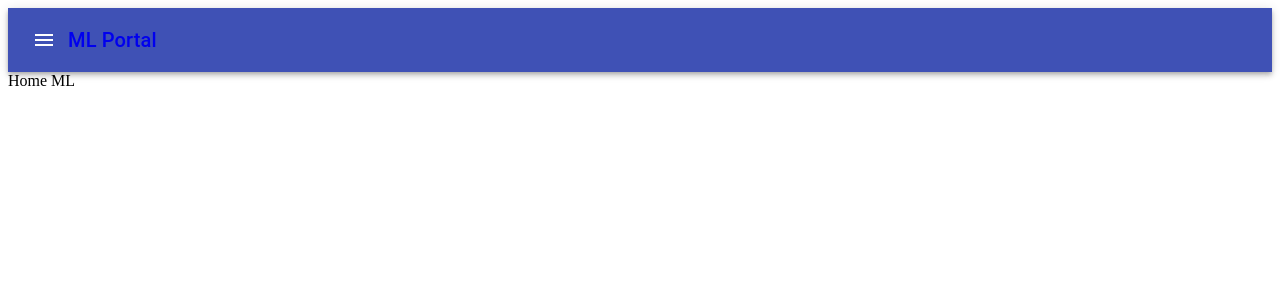
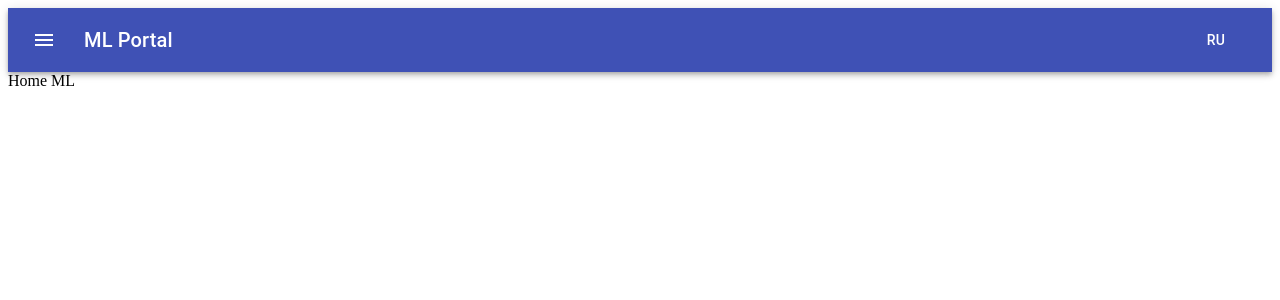
Before and after one commit to olegkleiman/MLPortal, a React app: page /#/ in a window 1280 px wide. Shown: the top 300 px of the page. Built offline with nearby package versions, Linux system fonts and the light colour scheme; the HTML template or start-up script is replaced by a standard one.

Commit message:
Layout and translations

```diff
--- a/package.json
+++ b/package.json
@@ -25,6 +25,7 @@
     "react-dom": "^16.12.0",
     "react-i18next": "11.2.7",
     "react-router-dom": "^5.1.2",
+    "react-tex": "^1.4.0",
     "react-vis": "^1.11.7",
     "webpack": "4.41.4"
   },
--- a/src/App.jsx
+++ b/src/App.jsx
@@ -5,20 +5,14 @@ import React, { useState } from 'react';
 import { Route, Switch, withRouter } from 'react-router-dom';
 import { Link } from 'react-router-dom';
 
-import { makeStyles, useTheme } from '@material-ui/core/styles';
+import { makeStyles, fade, useTheme } from '@material-ui/core/styles';
 import AppBar from '@material-ui/core/AppBar';
 import Toolbar from '@material-ui/core/Toolbar';
 import IconButton from '@material-ui/core/IconButton';
 import MenuIcon from '@material-ui/icons/Menu';
 import Typography from '@material-ui/core/Typography';
 import Divider from '@material-ui/core/Divider';
-import Drawer from '@material-ui/core/Drawer';
-import ChevronLeftIcon from '@material-ui/icons/ChevronLeft';
-import ChevronRightIcon from '@material-ui/icons/ChevronRight';
-import List from '@material-ui/core/List';
-import ListItem from '@material-ui/core/ListItem';
-import ListItemIcon from '@material-ui/core/ListItemIcon';
-import ListItemText from '@material-ui/core/ListItemText';
+import Button from '@material-ui/core/Button';
 
 import i18n from 'i18next';
 import { useTranslation, initReactI18next } from "react-i18next";
@@ -41,10 +35,30 @@ i18n
     }
   })
 
+const useStyles = makeStyles( theme => ({
+    grow: {
+        flexGrow: 1,
+    },
+    menuButton: {
+        marginRight: theme.spacing(2),
+    },
+    title: {
+        display: 'none',
+        [theme.breakpoints.up('sm')]: {
+        display: 'block',
+    },
+  },
+})
+)
+
 const App = (props) => {
 
     const { t } = useTranslation();
+    const classes = useStyles();
+    const theme = useTheme();
+
     const [open, setOpen] = useState(false);
+    const [language, setLanguage] = useState('ru');
 
     const handleDrawerOpen = () => {
         setOpen(true);
@@ -54,19 +68,33 @@ const App = (props) => {
         setOpen(false)
     }
 
+    const changeLanguage = (evt) => {
+
+        const nextLanguage = language == 'ru' ? 'en' : 'ru';
+
+        i18n.use(initReactI18next)
+            .init({lng: language});
+
+        setLanguage(nextLanguage);
+
+    }
+
     return <>
         <AppBar position="static">
             <Toolbar>
                 <IconButton color="inherit" aria-label="Open drawer"
+                            className={classes.menuButton}
                             edge="start"
                             onClick={handleDrawerOpen}>
                     <MenuIcon />
                 </IconButton>
-                <Link to={'/'} style={{textDecoration: 'none'}}>
-                    <Typography variant="h6" noWrap>
+                <Link to={'/'} style={{textDecoration: 'none', color:'white'}}>
+                    <Typography variant="h6" className={classes.title} >
                         {t('PortalName')}
                     </Typography>
                 </Link>
+                <div className={classes.grow} />
+                <Button color="inherit" onClick={changeLanguage}>{language}</Button>
             </Toolbar>
         </AppBar>
         <AppDrawer isOpen={open} openChanged={drawerClosed} />
--- a/src/AppDrawer.jsx
+++ b/src/AppDrawer.jsx
@@ -2,7 +2,8 @@
  * @flow
  */
 import React, { useState, useEffect } from 'react';
-import { withRouter, useHistory } from 'react-router-dom';
+import { useHistory } from 'react-router-dom';
+import { useTranslation } from "react-i18next";
 
 import { makeStyles, useTheme } from '@material-ui/core/styles';
 import AppBar from '@material-ui/core/AppBar';
@@ -74,9 +75,10 @@ type Props = {
     openChanged: Function
 }
 
+
 const topics = [
   {
-    title: 'Introduction',
+    title: 'Intro',
     link: 'intro'
   },
   {
@@ -88,12 +90,14 @@ const topics = [
     link: 'regression'
     },
   {
-    title: 'Ridge Regression',
+    title: 'RigdeRegression',
     link: 'ridge'
-    }
+  }
 ]
 
 const AppDrawer = (props: Props) => {
+
+    const { t } = useTranslation();
 
     const {isOpen} = props;
     const callback = props.openChanged;
@@ -130,11 +134,11 @@ const AppDrawer = (props: Props) => {
              <List>
                 {topics.map((topic, index) => (
                     <ListItem button key={topic.title} onClick={ () => topicSelected(topic)}>
-                        <ListItemText primary={topic.title} />
+                        <ListItemText primary={ t(topic.title) } />
                     </ListItem>
                 ))}
              </List>
         </Drawer>
 }
 
-export default withRouter(AppDrawer);
+export default AppDrawer;
--- a/src/Classification.jsx
+++ b/src/Classification.jsx
@@ -6,8 +6,12 @@ import {XYPlot, YAxis, XAxis,
         VerticalGridLines,
         HorizontalGridLines,
         MarkSeries, LineSeries, LabelSeries} from 'react-vis';
+import Grid from '@material-ui/core/Grid';
+import Divider from '@material-ui/core/Divider';
 import Button from '@material-ui/core/Button';
 import Typography from '@material-ui/core/Typography';
+
+import {Tex} from 'react-tex';
 
 import Perceptron from './Perceptron';
 import * as ActivationFunctions from './ActivationFunctions';
@@ -88,9 +92,11 @@ const Classification = () => {
         setLineData(_lineData)
     }
 
+    let latexString = "\\vec\\theta^{t+1} = \\theta^t - \\alpha \\dfrac{\\partial E(x, \\theta^t)}{\\partial \\theta}";
+
     return (
-        <div>
-            <div>{t('Classification')}</div>
+        <Grid container spacing={3}>
+            <Grid item>
                 <XYPlot height={300} width={300}>
                     <MarkSeries animation={'noWobble'}
                                 className="responsive-vis-scatterplot"
@@ -116,7 +122,15 @@ const Classification = () => {
                     onClick={ (ev) => reStart(ev)}>Re-start
                 </Button>
                 <ANNResults weights={weights} />
-        </div>
+            </Grid>
+            <Grid item xs>
+                <Typography variant="h6" gutterBottom>{t('Classification')}</Typography>
+                <Divider />
+                <Typography>{t('classification_1')}</Typography>
+                <Tex texContent={latexString}/>
+            </Grid>
+
+        </Grid>
     )
 }
 
--- a/src/translations.js
+++ b/src/translations.js
@@ -7,6 +7,8 @@ const translations = {
             "Regression": "Regression",
             "Classification": "Classification",
             "RigdeRegression": "Rigde Regression",
+            "classification_1": "Classification is the task of supervised learning where with discrete target variable",
+            "regression_1": "Regtesssoin is the task of supervised learning where with continious target variable",
         }
     },
     ru: {
@@ -17,6 +19,8 @@ const translations = {
             "Regression": "Регрессия",
             "Classification": "Классификация",
             "RigdeRegression": "Гребневая регрессия",
+            "classification_1": "Классификация является задачей машинного обучения с дискретным набором выходных значений (меток).",
+            "regression_1": "Regtesssoin is the task of supervised learning where with continious target variable",
         }
     }
 }
```
Also changed, not shown: 2 other files (tests, documents, lock files or other folders). Lines whose indentation alone changed are shown as unchanged.
